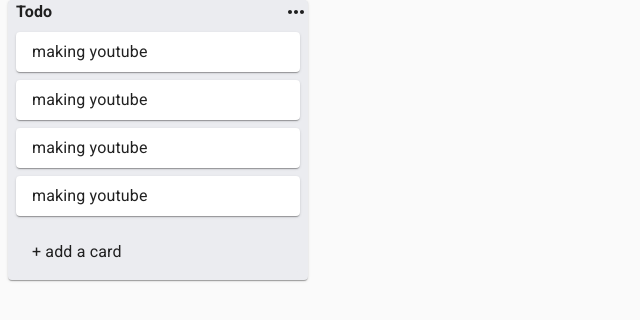
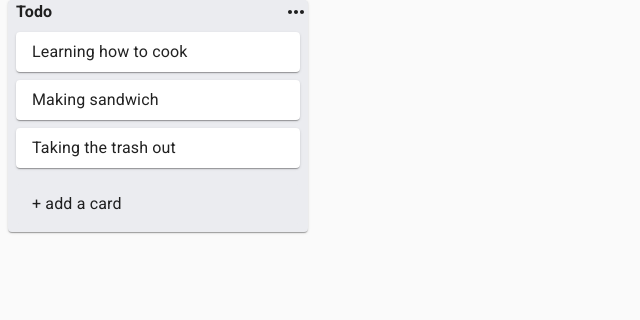
Before and after one commit to cong1912/theme-trello, a React (Create React App) app: page / in a window 1280 px wide. Shown: the top 320 px of the page, without its empty margins (0-640 px from the left). Built offline with nearby package versions, Linux system fonts and the light colour scheme.

Commit message:
xong add

```diff
--- a/src/App.js
+++ b/src/App.js
@@ -1,11 +1,38 @@
-import logo from './logo.svg';
 import List from './components/List/List';
+import React,{useState} from 'react';
+import {v4 as uuid } from 'uuid';
+import store from './utils/store'
+import StoreApi from './utils/storeApi'
+function App() {
+  const [data,setData] =useState(store);
+  const addMoreCard=(title,listId)=>{
+   const newCardId =uuid();
+   const newCard={
+     id:newCardId,
+     title,
+   };
+   const list = data.lists[listId];
+   list.cards=[...list.cards,newCard]
 
-function App() {
+   const newState ={
+     ...data,lists:{
+       ...data.list,
+       [listId]:list,
+     },
+   };
+   setData(newState);
+  }
   return (
+    <StoreApi.Provider value={{ addMoreCard}}>
+
+
     <div>
-      <List/>
+      {data.listIds.map((listId)=>{
+        const list = data.lists[listId];
+        return <List list={list} key={listId} />
+      })}
     </div>
+    </StoreApi.Provider>
   );
 }
 
--- a/src/components/Card.js
+++ b/src/components/Card.js
@@ -8,11 +8,11 @@ const useStyle = makeStyles((theme) =>({
     }
 }))
 
-function Card() {
+function Card({card}) {
     const classes = useStyle();
     return (
         <div>
-            <Paper className={classes.card}> making youtube</Paper>
+            <Paper className={classes.card}>{card.title}</Paper>
         </div>
     )
 }
--- a/src/components/Input/InputCard.js
+++ b/src/components/Input/InputCard.js
@@ -1,7 +1,8 @@
 import { Button, IconButton, InputBase, Paper } from '@material-ui/core'
-import React from 'react';
+import React,{useState,useContext} from 'react';
 import ClearIcon from '@material-ui/icons/Clear';
 import {fade, makeStyles} from '@material-ui/core/styles';
+import storeApi from '../../utils/storeApi';
 const useStyle = makeStyles((theme) =>({
     card: {
         margin:theme.spacing(0,1,1,1),
@@ -21,13 +22,28 @@ const useStyle = makeStyles((theme) =>({
         margin:theme.spacing(0,1,1,1),
     }
 }))
-function InputCard({setOpen}) {
+function InputCard({setOpen,listId}) {
     const classes =useStyle();
+    const {addMoreCard}=useContext(storeApi);
+    const [cardTitle,setCartTitle]=useState('');
+
+    const handleChange=(e)=>{
+        setCartTitle(e.target.value);
+    };
+    const handleBtnConfirm=(e)=>{
+        addMoreCard(cardTitle,listId);
+        setCartTitle('');
+        setOpen(false);
+    }
+    const handleBlur=()=>{
+        setOpen(false);
+        setCartTitle('');
+    }
     return (
         <div>
             <div >
                 <Paper className={classes.card}>
-                    <InputBase multiline onBlur={()=>setOpen(false)} fullWidth inputProps={{
+                    <InputBase value={cardTitle} onChange={handleChange} multiline onBlur={handleBlur} fullWidth inputProps={{
                         className:classes.input,
                     }}
                     placeholder="Enter a title of this card"
@@ -35,7 +51,7 @@ function InputCard({setOpen}) {
                 </Paper>
             </div>
             <div className={classes.confirm}>
-                <Button className={classes.btnConfirm} onClick={()=>setOpen(false)}>add card</Button>
+                <Button className={classes.btnConfirm} onClick={handleBtnConfirm}>add card</Button>
                 <IconButton>
                     <ClearIcon onClick={()=>setOpen(false)}/>
                 </IconButton>
--- a/src/components/Input/InputContainer.js
+++ b/src/components/Input/InputContainer.js
@@ -15,13 +15,13 @@ const useStyle = makeStyles((theme) =>({
         marginTop:theme.spacing(2)
     }
 }))
-function InputContainer() {
+function InputContainer({listId}) {
     const classes =useStyle();
     const [open, setOpen]= useState(false);
     return (
         <div className={classes.root}>
             <Collapse in={open}>
-                <InputCard setOpen={setOpen}/>
+                <InputCard setOpen={setOpen} listId={listId}/>
             </Collapse>
             <Collapse in={!open}>
                 <Paper className={classes.addCard} elevation={0} onClick={()=>setOpen(!open)}>
--- a/src/components/List/List.js
+++ b/src/components/List/List.js
@@ -13,19 +13,18 @@ const useStyle = makeStyles((theme) =>({
         marginLeft:theme.spacing(1),
     }
 }))
-function List() {
+function List({list}) {
     const classes =useStyle();
     return (
         <div>
             <Paper className={classes.root}>
                 <CssBaseline/>
                 <Typography>
-                    <Title/>
-                    <Card/>
-                    <Card/>
-                    <Card/>
-                    <Card/>
-                    <InputContainer/>
+                    <Title title={list.title}/>
+                    {list.cards.map((card) =>(
+                        <Card key={card.id} card={card}  />
+                        ))}
+                    <InputContainer listId={list.id}/>
                 </Typography>
 
             </Paper>
--- a/src/components/List/Title.js
+++ b/src/components/List/Title.js
@@ -25,18 +25,18 @@ const useStyle = makeStyles((theme) =>({
         }
     }
 }))
-function Title() {
+function Title({title}) {
     const [open, setOpen] = useState(false);
   const classes=useStyle();
   return (
     <div>
       {open ? (
         <div>
-          <InputBase autoFocus onBlur={()=>setOpen(!open)} fullWidth value="todo" inputProps={{className:classes.input,}} />
+          <InputBase autoFocus onBlur={()=>setOpen(!open)} fullWidth value={title} inputProps={{className:classes.input,}} />
         </div>
       ) : (
         <div className={classes.edittableTitleContainer}>
-          <Typography className={classes.edittableTitle} onClick={()=>setOpen(!open)}>Todo</Typography>
+          <Typography className={classes.edittableTitle} onClick={()=>setOpen(!open)}>{title}</Typography>
             <MoreHorizIcon/>
         </div>
       )}
--- /dev/null
+++ b/src/utils/store.js
@@ -0,0 +1,28 @@
+const cards = [
+  {
+    id: 'card-1',
+    title: 'Learning how to cook',
+  },
+  {
+    id: 'card-2',
+    title: 'Making sandwich',
+  },
+  {
+    id: 'card-3',
+    title: 'Taking the trash out',
+  },
+];
+
+const data = {
+  lists: {
+    'list-1': {
+      id: 'list-1',
+      title: 'Todo',
+      cards,
+    },
+
+  },
+  listIds: ['list-1'],
+};
+
+export default data;
--- /dev/null
+++ b/src/utils/storeApi.js
@@ -0,0 +1,2 @@
+import React from 'react';
+export default React.createContext(null);
```
Also changed, not shown: 1 other file (tests, documents, lock files or other folders).
